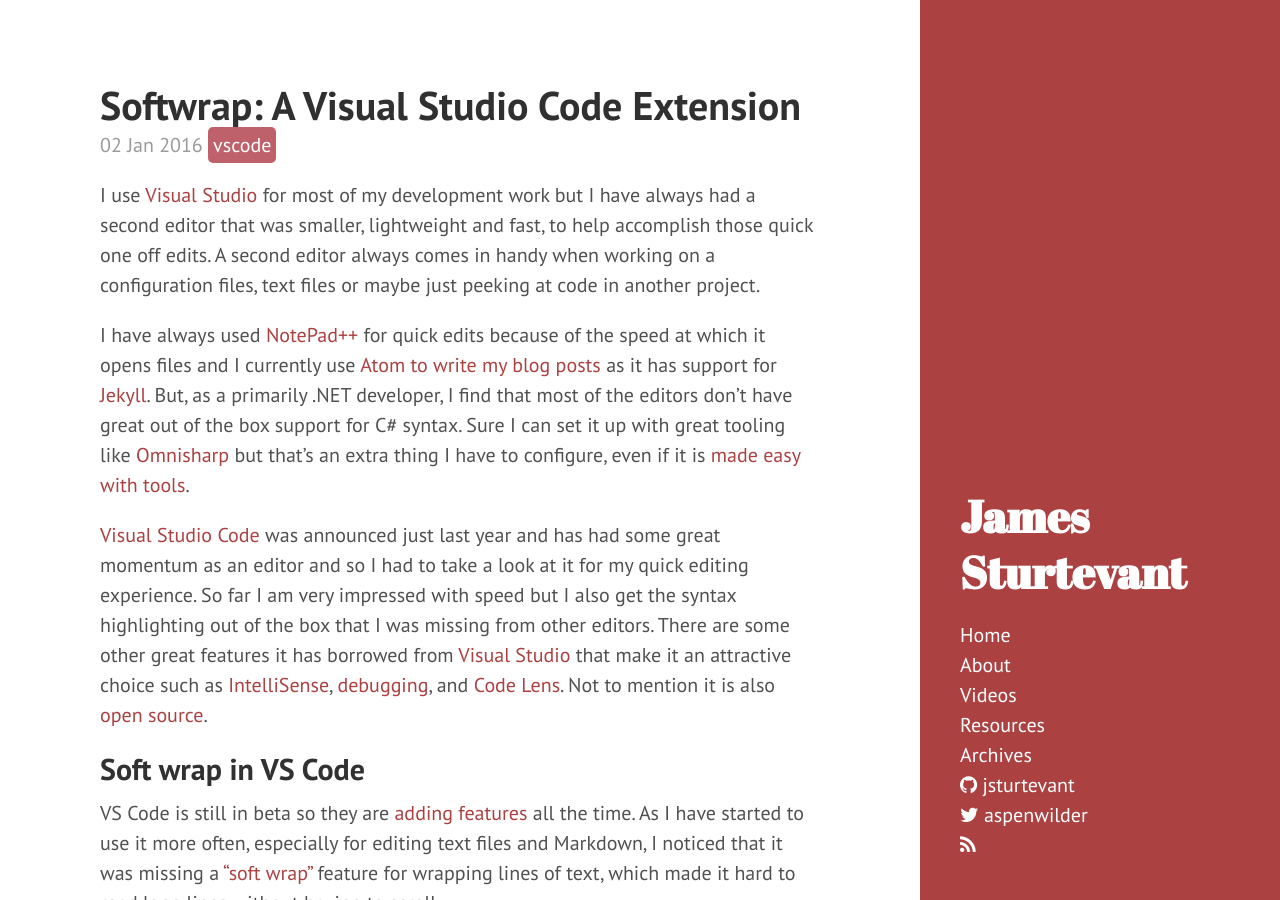
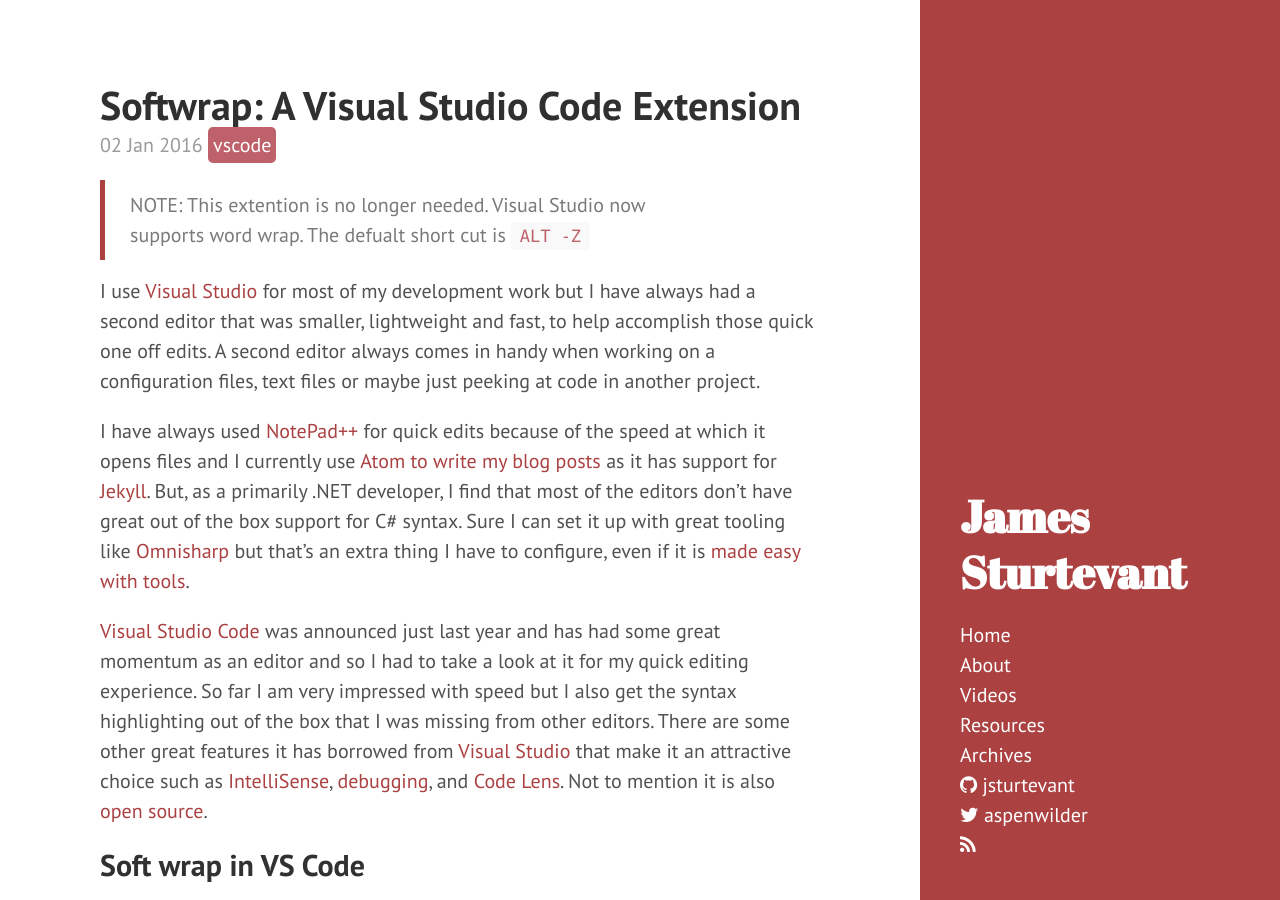
Before and after one commit to jsturtevant/jsturtevant.github.io, a Jekyll site: the page built from _posts/2016-01-02-Softwrap-a-Visual-Studio-Code-Extension.md, in a window 1280 px wide and 900 px high. Built offline with Jekyll 4.4.1, drawn with Linux system fonts in a browser that asks for light colours; nearby versions of some CDN libraries; comment, search, counter and statistics services are not loaded.

Commit message:
Update 2016-01-02-Softwrap-a-Visual-Studio-Code-Extension.md

````diff
--- a/_posts/2016-01-02-Softwrap-a-Visual-Studio-Code-Extension.md
+++ b/_posts/2016-01-02-Softwrap-a-Visual-Studio-Code-Extension.md
@@ -6,6 +6,8 @@ categories:
   - vscode
   - extensions
 ---
+
+> NOTE: This extention is no longer needed. Visual Studio now supports word wrap.  The defualt short cut is ```ALT -Z```
 
 I use [Visual Studio](https://www.visualstudio.com/) for most of my development work but I have always had a second editor that was smaller, lightweight and fast, to help accomplish those quick one off edits.  A second editor always comes in handy when working on a configuration files, text files or maybe just peeking at code in another project.
 
````
